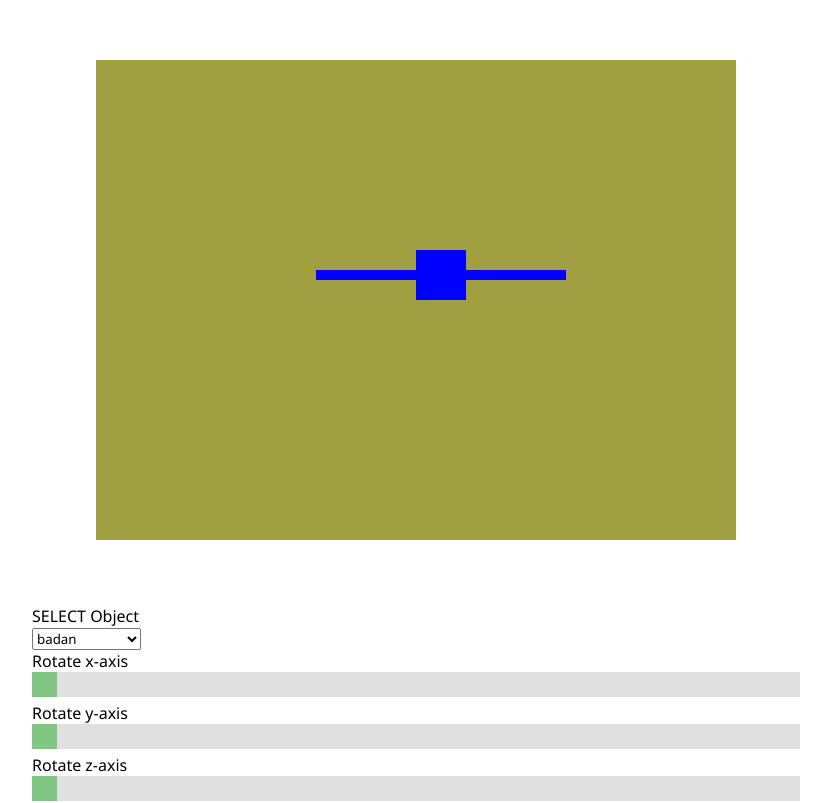
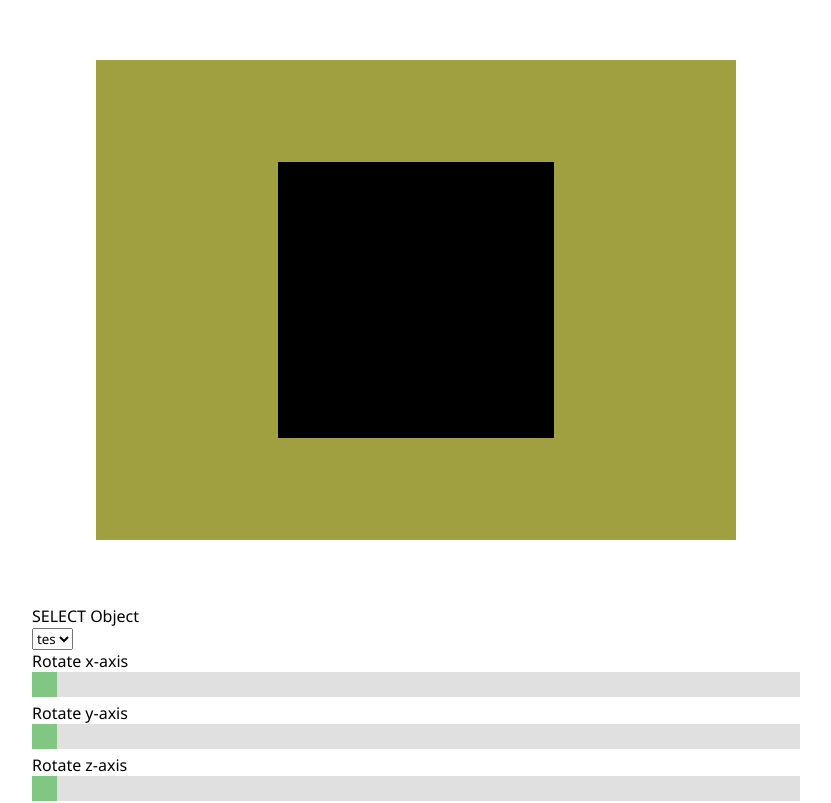
Before and after one commit to donbasta/articulated-model-web-gl, a React (Create React App) app: page / in a window 1280 px wide. Shown: the top 803 px of the page, without its empty margins (224-1055 px from the left). Built offline with nearby package versions, Linux system fonts and the light colour scheme.

Commit message:
add environment mapping

```diff
--- a/src/App.js
+++ b/src/App.js
@@ -5,10 +5,12 @@ import {initShaderProgram, createProgramInfo} from './programUtils';
 import Slider from './Slider'
 import smiley from "./smiley.png";
 
+import { sampleCube } from './sampleCube';
 import { createSphere } from './geometry';
 import balok from './models/balok';
 import GLObject from './GLObject';
 import { loadImageTexture } from './imageTextureUtils';
+import { loadEnvironmentTexture } from './environmentTextureUtils';
 
 const App = () => {
     const loaded = useRef(false);
@@ -17,7 +19,7 @@ const App = () => {
     const [objList, setObjList] = useState([]);
     const [selectedObjectId, setSelectedObjectId] = useState(0);
     const [glAttr, setGlAttr] = useState(null);
-    const [textureType, setTextureType] = useState("image");
+    const [textureType, setTextureType] = useState("environment");
 
     const createNewObject = (model, name, anchorPoint) => {
         const obj = new GLObject(model, name, anchorPoint);
@@ -29,6 +31,7 @@ const App = () => {
     };
 
     const loadProgram = (gl, texture) => {
+        console.log("fsidjfosij", textureType);
         const shaderProgram = initShaderProgram(textureType, gl);
         const programInfo = createProgramInfo(textureType, shaderProgram, gl, texture);
 
@@ -41,20 +44,22 @@ const App = () => {
     }
 
     useEffect(() => {
-        createNewObject(balok(0, 100, 0, 100, 0, 100), "badan", [0, 0, 0]);
-        createNewObject(balok(100, 300, 40, 60, 40, 60), "tangan kanan", [0, 0, 0]);
-        createNewObject(balok(-200, 0, 40, 60, 40, 60), "tangan kiri", [0, 0, 0]);
+        createNewObject(sampleCube, "tes", [0, 0, 0]);
+        // createNewObject(balok(100, 300, 40, 60, 40, 60), "tangan kanan", [0, 0, 0]);
+        // createNewObject(balok(-200, 0, 40, 60, 40, 60), "tangan kiri", [0, 0, 0]);
 
-        objList[0].addChild(objList[1]);
-        objList[0].addChild(objList[2]);
+        // objList[0].addChild(objList[1]);
+        // objList[0].addChild(objList[2]);
 
         const canvas = canvasRef.current;
-        const gl = canvas.getContext('webgl') || canvas.getContext('experimental-webgl');
+        const gl = canvas.getContext('webgl2') || canvas.getContext('experimental-webgl');
 
         let texture;
         if (textureType === "image") {
-            console.log("uwow");
             texture = loadImageTexture(gl, smiley);
+        }
+        if (textureType === "environment") {
+            texture = loadEnvironmentTexture(gl);
         }
 
         const programInfo = loadProgram(gl, texture);
--- a/src/Canvas.js
+++ b/src/Canvas.js
@@ -8,7 +8,7 @@ const Canvas = (props) => {
 
     useEffect(() => {
         const canvas = canvasRef.current
-        setGl(canvas.getContext('webgl') || canvas.getContext('experimental-webgl'))
+        setGl(canvas.getContext('webgl2') || canvas.getContext('experimental-webgl'))
     }, [])
 
     return <canvas ref={canvasRef} width="640" height="480"></canvas>
--- a/src/environmentTextureUtils.js
+++ b/src/environmentTextureUtils.js
@@ -1,31 +1,41 @@
+import pos_x from './resources/pos-x.jpg';
+import pos_y from './resources/pos-y.jpg';
+import pos_z from './resources/pos-z.jpg';
+import neg_x from './resources/neg-x.jpg';
+import neg_y from './resources/neg-y.jpg';
+import neg_z from './resources/neg-z.jpg';
+
+const loadEnvironmentTexture = (gl) => {
+  const texture = gl.createTexture();
+  gl.bindTexture(gl.TEXTURE_CUBE_MAP, texture);
+
   const faceInfos = [
     {
       target: gl.TEXTURE_CUBE_MAP_POSITIVE_X,
-    url: 'resources/pos-x.jpg',
+      url: pos_x,
     },
     {
       target: gl.TEXTURE_CUBE_MAP_NEGATIVE_X,
-    url: 'resources/neg-x.jpg',
+      url: neg_x,
     },
     {
       target: gl.TEXTURE_CUBE_MAP_POSITIVE_Y,
-    url: 'resources/pos-y.jpg',
+      url: pos_y,
     },
     {
       target: gl.TEXTURE_CUBE_MAP_NEGATIVE_Y,
-    url: 'resources/neg-y.jpg',
+      url: neg_y,
     },
     {
       target: gl.TEXTURE_CUBE_MAP_POSITIVE_Z,
-    url: 'resources/pos-z.jpg',
+      url: pos_z,
     },
     {
       target: gl.TEXTURE_CUBE_MAP_NEGATIVE_Z,
-    url: 'resources/neg-z.jpg',
+      url: neg_z,
     },
   ]
 
-const loadEnvironemnt = () => {
   faceInfos.forEach((faceInfo) => {
     const {target, url} = faceInfo;
     const level = 0;
@@ -48,4 +58,10 @@ const loadEnvironemnt = () => {
 
   gl.generateMipmap(gl.TEXTURE_CUBE_MAP);
   gl.texParameteri(gl.TEXTURE_CUBE_MAP, gl.TEXTURE_MIN_FILTER, gl.LINEAR_MIPMAP_LINEAR);
+
+  return texture;
 }
+
+export {
+  loadEnvironmentTexture,
+};
--- a/src/matrix.js
+++ b/src/matrix.js
@@ -6,6 +6,19 @@ export const create = () => {
         0.0, 0.0, 0.0, 1.0
     ];
 };
+
+export const generateNormalsFromVertices = (mat) => {
+    let ret = [];
+    for (let i = 0; i < mat.length; i += 9) {
+        const v1 = [mat[i], mat[i + 1], mat[i + 2]];
+        const v2 = [mat[i + 3], mat[i + 4], mat[i + 5]];
+        const v3 = [mat[i + 6], mat[i + 7], mat[i + 8]];
+        const normalVector = crossProduct(sub(v2, v1), sub(v3, v1));
+        const unitNormalVector = normalize(normalVector);
+        ret = ret.concat(unitNormalVector, unitNormalVector, unitNormalVector);
+    }
+    return ret;
+}
 
 export const multiplyMatrixAndScalar = (matrix, scalar) => {
     for (let i = 0; i < matrix.length; i++) {
@@ -348,3 +361,30 @@ export const normalize = (v, dst) => {
 
     return dst;
   }
+
+  export const lookAt = (cameraPosition, target, up, dst) => {
+    dst = dst || new Array(16);
+    var zAxis = normalize(
+        sub(cameraPosition, target));
+    var xAxis = normalize(crossProduct(up, zAxis));
+    var yAxis = normalize(crossProduct(zAxis, xAxis));
+
+    dst[ 0] = xAxis[0];
+    dst[ 1] = xAxis[1];
+    dst[ 2] = xAxis[2];
+    dst[ 3] = 0;
+    dst[ 4] = yAxis[0];
+    dst[ 5] = yAxis[1];
+    dst[ 6] = yAxis[2];
+    dst[ 7] = 0;
+    dst[ 8] = zAxis[0];
+    dst[ 9] = zAxis[1];
+    dst[10] = zAxis[2];
+    dst[11] = 0;
+    dst[12] = cameraPosition[0];
+    dst[13] = cameraPosition[1];
+    dst[14] = cameraPosition[2];
+    dst[15] = 1;
+
+    return dst;
+  }
--- a/src/programUtils.js
+++ b/src/programUtils.js
@@ -67,7 +67,22 @@ const createProgramInfo = (textureType, shaderProgram, gl, texture) => {
         },
       };
       case "environment":
-        return null;
+        return {
+          environmentTexture: texture,
+          textureType: textureType,
+          program: shaderProgram,
+          attribLocations: {
+            positionLocation: gl.getAttribLocation(shaderProgram, "a_position"),
+            normalLocation: gl.getAttribLocation(shaderProgram, "a_normal")
+          },
+          uniformLocations: {
+            projectionLocation: gl.getUniformLocation(shaderProgram, "u_projection"),
+            viewLocation: gl.getUniformLocation(shaderProgram, "u_view"),
+            worldLocation: gl.getUniformLocation(shaderProgram, "u_world"),
+            textureLocation: gl.getUniformLocation(shaderProgram, "u_texture"),
+            worldCameraPositionLocation: gl.getUniformLocation(shaderProgram, "u_worldCameraPosition")
+          },
+        };
       case "bump":
         return null;
       default:
--- /dev/null
+++ b/src/sampleCube.js
@@ -0,0 +1,88 @@
+export const sampleCube = {
+    positions: [
+        -0.5, -0.5,  -0.5,
+        -0.5,  0.5,  -0.5,
+         0.5, -0.5,  -0.5,
+        -0.5,  0.5,  -0.5,
+         0.5,  0.5,  -0.5,
+         0.5, -0.5,  -0.5,
+
+        -0.5, -0.5,   0.5,
+         0.5, -0.5,   0.5,
+        -0.5,  0.5,   0.5,
+        -0.5,  0.5,   0.5,
+         0.5, -0.5,   0.5,
+         0.5,  0.5,   0.5,
+
+        -0.5,   0.5, -0.5,
+        -0.5,   0.5,  0.5,
+         0.5,   0.5, -0.5,
+        -0.5,   0.5,  0.5,
+         0.5,   0.5,  0.5,
+         0.5,   0.5, -0.5,
+
+        -0.5,  -0.5, -0.5,
+         0.5,  -0.5, -0.5,
+        -0.5,  -0.5,  0.5,
+        -0.5,  -0.5,  0.5,
+         0.5,  -0.5, -0.5,
+         0.5,  -0.5,  0.5,
+
+        -0.5,  -0.5, -0.5,
+        -0.5,  -0.5,  0.5,
+        -0.5,   0.5, -0.5,
+        -0.5,  -0.5,  0.5,
+        -0.5,   0.5,  0.5,
+        -0.5,   0.5, -0.5,
+
+         0.5,  -0.5, -0.5,
+         0.5,   0.5, -0.5,
+         0.5,  -0.5,  0.5,
+         0.5,  -0.5,  0.5,
+         0.5,   0.5, -0.5,
+         0.5,   0.5,  0.5,
+    ],
+    normals: [
+        0, 0, -1,
+        0, 0, -1,
+        0, 0, -1,
+        0, 0, -1,
+        0, 0, -1,
+        0, 0, -1,
+
+        0, 0, 1,
+        0, 0, 1,
+        0, 0, 1,
+        0, 0, 1,
+        0, 0, 1,
+        0, 0, 1,
+
+        0, 1, 0,
+        0, 1, 0,
+        0, 1, 0,
+        0, 1, 0,
+        0, 1, 0,
+        0, 1, 0,
+
+        0, -1, 0,
+        0, -1, 0,
+        0, -1, 0,
+        0, -1, 0,
+        0, -1, 0,
+        0, -1, 0,
+
+       -1, 0, 0,
+       -1, 0, 0,
+       -1, 0, 0,
+       -1, 0, 0,
+       -1, 0, 0,
+       -1, 0, 0,
+
+        1, 0, 0,
+        1, 0, 0,
+        1, 0, 0,
+        1, 0, 0,
+        1, 0, 0,
+        1, 0, 0,
+    ]
+}
--- /dev/null
+++ b/src/samples.js
@@ -0,0 +1,87 @@
+export const positions = [
+    -0.5, -0.5,  -0.5,
+    -0.5,  0.5,  -0.5,
+     0.5, -0.5,  -0.5,
+    -0.5,  0.5,  -0.5,
+     0.5,  0.5,  -0.5,
+     0.5, -0.5,  -0.5,
+
+    -0.5, -0.5,   0.5,
+     0.5, -0.5,   0.5,
+    -0.5,  0.5,   0.5,
+    -0.5,  0.5,   0.5,
+     0.5, -0.5,   0.5,
+     0.5,  0.5,   0.5,
+
+    -0.5,   0.5, -0.5,
+    -0.5,   0.5,  0.5,
+     0.5,   0.5, -0.5,
+    -0.5,   0.5,  0.5,
+     0.5,   0.5,  0.5,
+     0.5,   0.5, -0.5,
+
+    -0.5,  -0.5, -0.5,
+     0.5,  -0.5, -0.5,
+    -0.5,  -0.5,  0.5,
+    -0.5,  -0.5,  0.5,
+     0.5,  -0.5, -0.5,
+     0.5,  -0.5,  0.5,
+
+    -0.5,  -0.5, -0.5,
+    -0.5,  -0.5,  0.5,
+    -0.5,   0.5, -0.5,
+    -0.5,  -0.5,  0.5,
+    -0.5,   0.5,  0.5,
+    -0.5,   0.5, -0.5,
+
+     0.5,  -0.5, -0.5,
+     0.5,   0.5, -0.5,
+     0.5,  -0.5,  0.5,
+     0.5,  -0.5,  0.5,
+     0.5,   0.5, -0.5,
+     0.5,   0.5,  0.5,
+]
+
+export const normals = [
+    0, 0, -1,
+       0, 0, -1,
+       0, 0, -1,
+       0, 0, -1,
+       0, 0, -1,
+       0, 0, -1,
+
+       0, 0, 1,
+       0, 0, 1,
+       0, 0, 1,
+       0, 0, 1,
+       0, 0, 1,
+       0, 0, 1,
+
+       0, 1, 0,
+       0, 1, 0,
+       0, 1, 0,
+       0, 1, 0,
+       0, 1, 0,
+       0, 1, 0,
+
+       0, -1, 0,
+       0, -1, 0,
+       0, -1, 0,
+       0, -1, 0,
+       0, -1, 0,
+       0, -1, 0,
+
+      -1, 0, 0,
+      -1, 0, 0,
+      -1, 0, 0,
+      -1, 0, 0,
+      -1, 0, 0,
+      -1, 0, 0,
+
+       1, 0, 0,
+       1, 0, 0,
+       1, 0, 0,
+       1, 0, 0,
+       1, 0, 0,
+       1, 0, 0,
+]
--- a/src/utils.js
+++ b/src/utils.js
@@ -1,6 +1,10 @@
+import { loadEnvironmentTexture } from './environmentTextureUtils';
+import * as mat4 from './matrix';
+import * as samps from './samples';
+
 const initBuffersFromObject = (gl, object) => {
-  let positions = object.vertexArray;
-  let colors = object.colorArray;
+  const positions = object.vertexArray;
+  const colors = object.colorArray;
   let indices = object.indicesArray;
 
   const positionBuffer = gl.createBuffer();
@@ -57,36 +61,146 @@ const initBuffersWithImageTexture = (gl, object) => {
   };
 }
 
-const initBuffersWithEnvironmentTexture = (gl, object) => {
+const initBuffersWithEnvironmentTexture = (gl, object, texture) => {
+  const normals = samps.normals;
+  const positions = samps.positions;
+  const textures = texture;
 
+  const positionBuffer = gl.createBuffer();
+  gl.bindBuffer(gl.ARRAY_BUFFER, positionBuffer);
+  gl.bufferData(gl.ARRAY_BUFFER, new Float32Array(positions), gl.STATIC_DRAW);
+
+  const normalBuffer = gl.createBuffer();
+  gl.bindBuffer(gl.ARRAY_BUFFER, normalBuffer);
+  gl.bufferData(gl.ARRAY_BUFFER, new Float32Array(normals), gl.STATIC_DRAW);
+
+  return {
+    position: positionBuffer,
+    normal: normalBuffer,
+    texture: textures
+  }
 }
 
 const renderScene = (gl, programInfo, objList) => {
-  gl.clearColor(0.5, 0.5, 0.2, 0.8);  // Clear to black, fully opaque
-  gl.clearDepth(1.0);                 // Clear everything
-  gl.enable(gl.DEPTH_TEST);           // Enable depth testing
-  gl.depthFunc(gl.LEQUAL);            // Near things obscure far things
+  gl.clearColor(0.5, 0.5, 0.2, 0.8);
+  gl.clearDepth(1.0);
+  gl.enable(gl.DEPTH_TEST);
+  gl.depthFunc(gl.LEQUAL);
 
   gl.clear(gl.COLOR_BUFFER_BIT | gl.DEPTH_BUFFER_BIT);
+
+
+  // const objectBuffers = initBuffersWithEnvironmentTexture(gl, null);
+  // drawObjectEnvironmentShaders(gl, null, 0, objectBuffers, programInfo);
 
   for (const obj of objList) {
     let objectBuffers;
     switch (programInfo.textureType) {
       case "image":
         objectBuffers = initBuffersWithImageTexture(gl, obj);
+        drawObject(gl, obj, obj.vertexArray.length / 3, objectBuffers, programInfo);
         break;
       case "environment":
-        console.log("TBD");
+        objectBuffers = initBuffersWithEnvironmentTexture(gl, obj, programInfo.environmentTexture);
+        drawObjectEnvironmentShaders(gl, obj, obj.vertexArray.length / 3, objectBuffers, programInfo);
         break;
       default:
         objectBuffers = initBuffersFromObject(gl, obj);
+        drawObject(gl, obj, obj.vertexArray.length / 3, objectBuffers, programInfo);
     }
-    drawObject(gl, obj, obj.vertexArray.length / 3, objectBuffers, programInfo);
   }
 }
 
+const drawObjectEnvironmentShaders = (gl, obj, count, buffers, programInfo) => {
+  gl.useProgram(programInfo.program);
+
+  const fieldOfViewRadians = degToRad(60);
+  const modelXRotationRadians = degToRad(0 + obj.rotation[0]);
+  const modelYRotationRadians = degToRad(0 + obj.rotation[1]);
+
+  const aspect = gl.canvas.clientWidth / gl.canvas.clientHeight;
+  const projectionMatrix = mat4.perspective(fieldOfViewRadians, aspect, 1, 2000);
+
+  gl.uniformMatrix4fv(
+    programInfo.uniformLocations.projectionLocation,
+    false,
+    projectionMatrix
+  );
+
+  const cameraPosition = [0, 0, 2];
+  const target = [0, 0, 0];
+  const up = [0, 1, 0];
+  const cameraMatrix = mat4.lookAt(cameraPosition, target, up);
+  const viewMatrix = mat4.inverse(cameraMatrix);
+  let worldMatrix = mat4.rotateXMatrix(modelXRotationRadians);
+  worldMatrix = mat4.rotate(worldMatrix, modelYRotationRadians, "y");
+
+  {
+    const numComponents = 3;
+    const type = gl.FLOAT;
+    const normalize = false;
+    const stride = 0;
+    const offset = 0;
+    gl.bindBuffer(gl.ARRAY_BUFFER, buffers.position);
+    gl.vertexAttribPointer(
+        programInfo.attribLocations.positionLocation,
+        numComponents,
+        type,
+        normalize,
+        stride,
+        offset);
+    gl.enableVertexAttribArray(
+        programInfo.attribLocations.positionLocation);
+  }
+  {
+    const numComponents = 3;
+    const type = gl.FLOAT;
+    const normalize = false;
+    const stride = 0;
+    const offset = 0;
+    gl.bindBuffer(gl.ARRAY_BUFFER, buffers.normal);
+    gl.vertexAttribPointer(
+      programInfo.attribLocations.normalLocation,
+      numComponents,
+      type,
+      normalize,
+      stride,
+      offset
+    );
+    gl.enableVertexAttribArray(
+      programInfo.attribLocations.normalLocation
+    )
+  }
+
+  gl.uniformMatrix4fv(
+    programInfo.uniformLocations.projectionLocation,
+    false,
+    projectionMatrix
+  );
+  gl.uniformMatrix4fv(
+    programInfo.uniformLocations.viewLocation,
+    false,
+    viewMatrix
+  );
+  gl.uniformMatrix4fv(
+    programInfo.uniformLocations.worldLocation,
+    false,
+    worldMatrix
+  );
+  gl.uniform3fv(
+    programInfo.uniformLocations.worldCameraPositionLocation,
+    cameraPosition
+  );
+
+  gl.uniform1i(
+    programInfo.uniformLocations.textureLocation,
+    0
+  );
+
+  gl.drawArrays(gl.TRIANGLES, 0, 6 * 6);
+}
+
 const drawObject = (gl, obj, count, buffers, programInfo) => {
-
   const projectionMatrix = obj.calcProjectionMatrix();
 
   gl.useProgram(programInfo.program);
@@ -156,6 +270,26 @@ const drawObject = (gl, obj, count, buffers, programInfo) => {
     );
   }
 
+  if (programInfo.textureType === "environment") {
+    const numComponents = 3;
+    const type = gl.FLOAT;
+    const normalize = false;
+    const stride = 0;
+    const offset = 0;
+    gl.bindBuffer(gl.ARRAY_BUFFER, buffers.normal);
+    gl.vertexAttribPointer(
+      programInfo.attribLocations.normalLocation,
+      numComponents,
+      type,
+      normalize,
+      stride,
+      offset
+    );
+    gl.enableVertexAttribArray(
+      programInfo.attribLocations.normalLocation
+    )
+  }
+
   gl.uniformMatrix4fv(
     programInfo.uniformLocations.projectionMatrix,
     false,
@@ -176,5 +310,9 @@ const drawObject = (gl, obj, count, buffers, programInfo) => {
 }
 
 export {
-  renderScene,
+  renderScene
 }
+
+const degToRad = (theta) => {
+  return theta * Math.PI / 180.0;
+}
```
Also changed, not shown: src/shaders/environmentTexture.js (+6 -8 lines), src/resources/download.jpg (added). Lines whose indentation alone changed are shown as unchanged.
